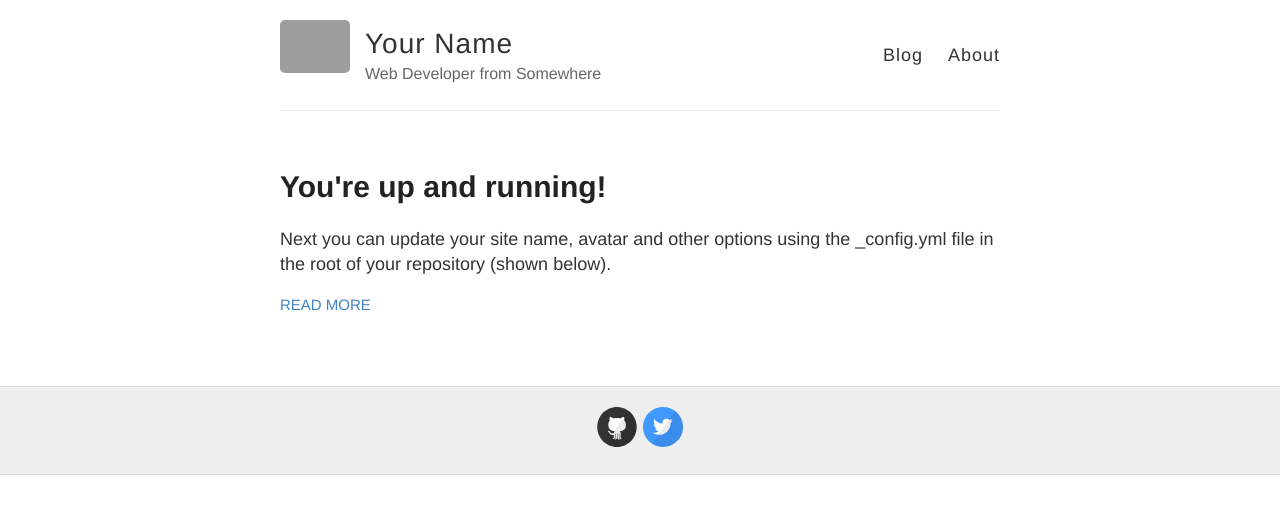
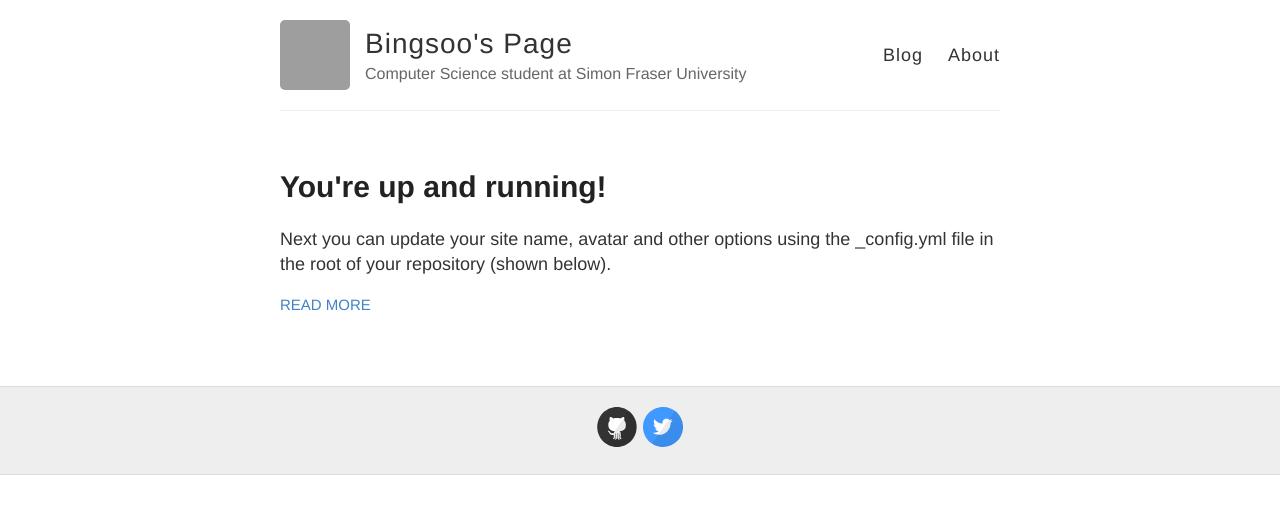
Before and after one commit to Bings00/Bings00.github.io, a Jekyll site: the page built from index.html, in a window 1280 px wide. Shown: the top 514 px of the page. Built offline with Jekyll 4.4.1, drawn with Linux system fonts in a browser that asks for light colours; grey boxes are pictures that could not be loaded.

Commit message:
Minor changes in information

```diff
--- a/_config.yml
+++ b/_config.yml
@@ -3,13 +3,13 @@
 #
 
 # Name of your site (displayed in the header)
-name: Your Name
+name: Bingsoo's Page
 
 # Short bio or description (displayed in the header)
-description: Web Developer from Somewhere
+description: Computer Science student at Simon Fraser University
 
 # URL of your avatar or profile pic (you could use your GitHub profile pic)
-avatar: https://raw.githubusercontent.com/barryclark/jekyll-now/master/images/jekyll-logo.png
+avatar: https://avatars.githubusercontent.com/Bings00
 
 #
 # Flags below are optional
```
